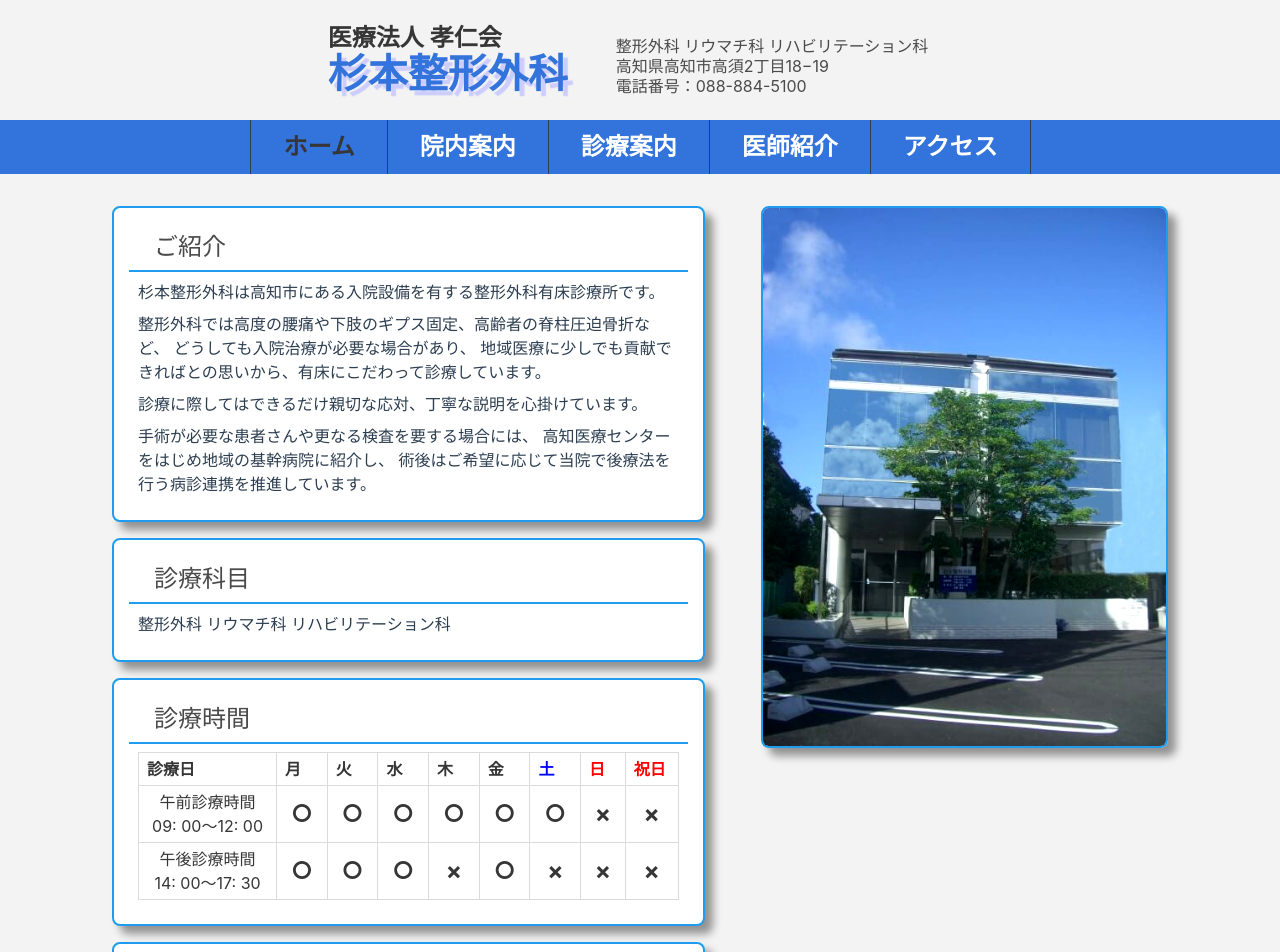
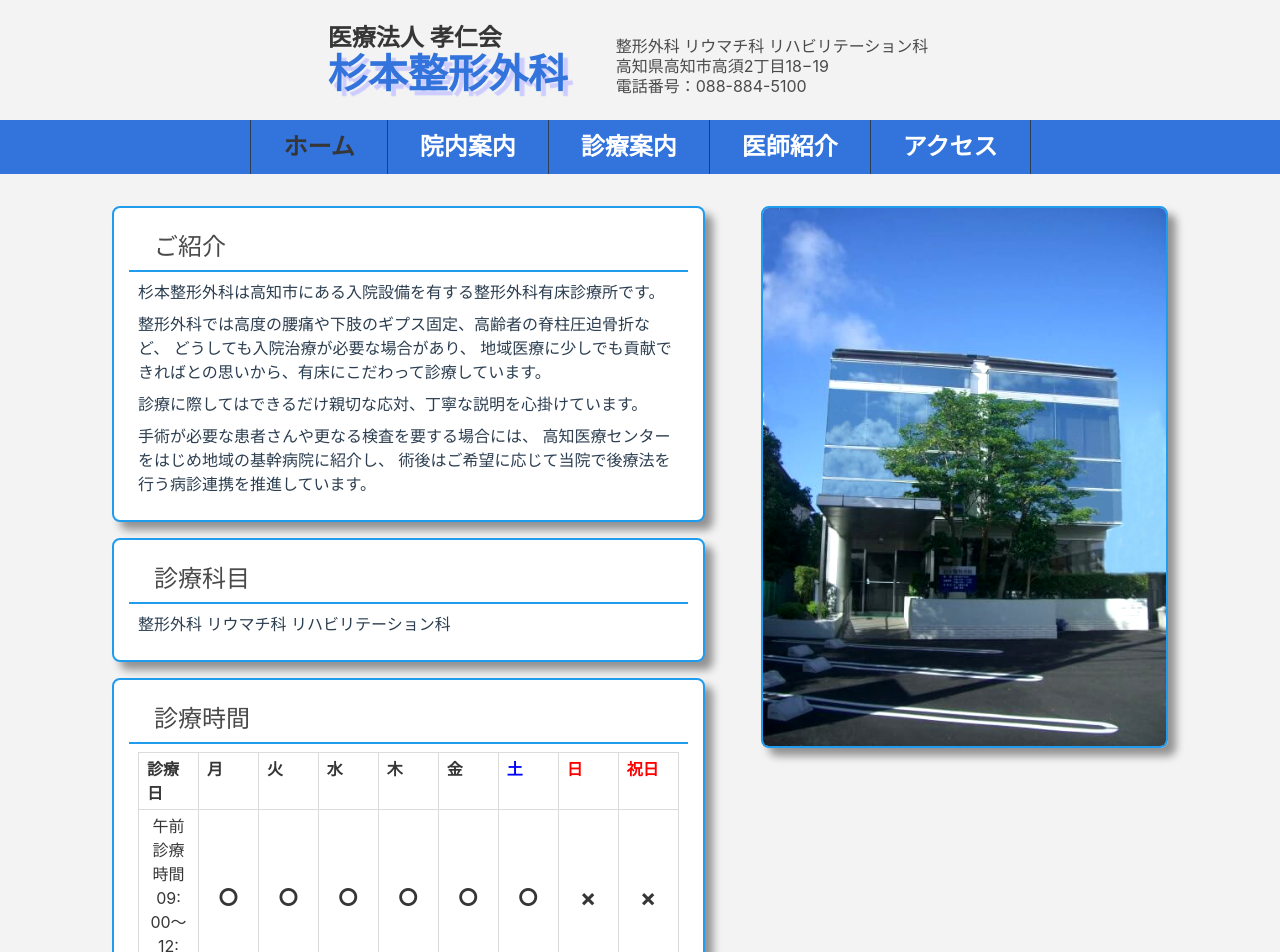
Before and after one commit to ryoutoku/clinic-hp, a Vue app: page / in a window 1280 px wide. Shown: the top 952 px of the page. Built offline with nearby package versions, Linux system fonts and the light colour scheme.

Commit message:
fix: 縮小表示時にはみ出さないようにする

```diff
--- a/src/components/TimeCard.vue
+++ b/src/components/TimeCard.vue
@@ -21,7 +21,7 @@
             <tr>
               <td>
                 午前診療時間
-                <br>09: 00～12: 00
+                <br />09: 00～12: 00
               </td>
               <td>○</td>
               <td>○</td>
@@ -35,7 +35,7 @@
             <tr>
               <td>
                 午後診療時間
-                <br>14: 00～17: 30
+                <br />14: 00～17: 30
               </td>
               <td>○</td>
               <td>○</td>
@@ -68,6 +68,9 @@ export default class TimeCard extends Vue {}
 
 <style scoped lang="scss">
 table {
+  overflow: scroll;
+  table-layout: fixed;
+  width: 100%;
   & th {
     text-align: center;
   }
```
